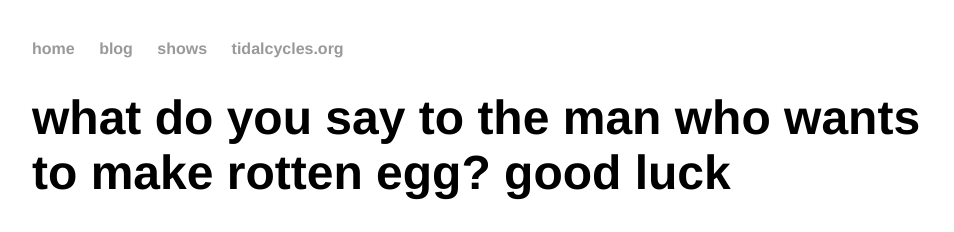
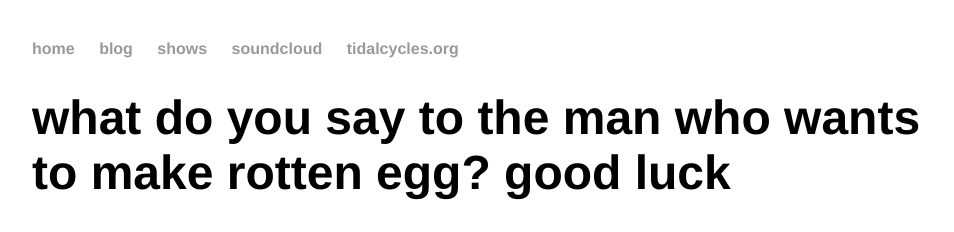
Before and after one commit to heavy-lifting/heavy-lifting.github.io, a Jekyll site: the page built from index.html, in a window 1280 px wide. Shown: the top 232 px of the page, without its empty margins (160-1114 px from the left). Built offline with Jekyll 4.4.1, drawn with Linux system fonts in a browser that asks for light colours.

Commit message:
Update default.html

```diff
--- a/_layouts/default.html
+++ b/_layouts/default.html
@@ -21,7 +21,9 @@
 	    			<li><a href="https://heavy-lifting.github.io/">home</a></li>
 	       			<li><a href="/blog">blog</a></li>
 	       			<li><a href="https://heavy-lifting.github.io/shows.html">shows</a></li>
+				<li><a href="https://soundcloud.com/hl6" target="_blank">soundcloud</a></li>
 	       			<li><a href="http://tidalcycles.org/" target="_blank">tidalcycles.org</a></li>
+
 	    		</ul>
 			</nav>
 			<div class="container">
```
